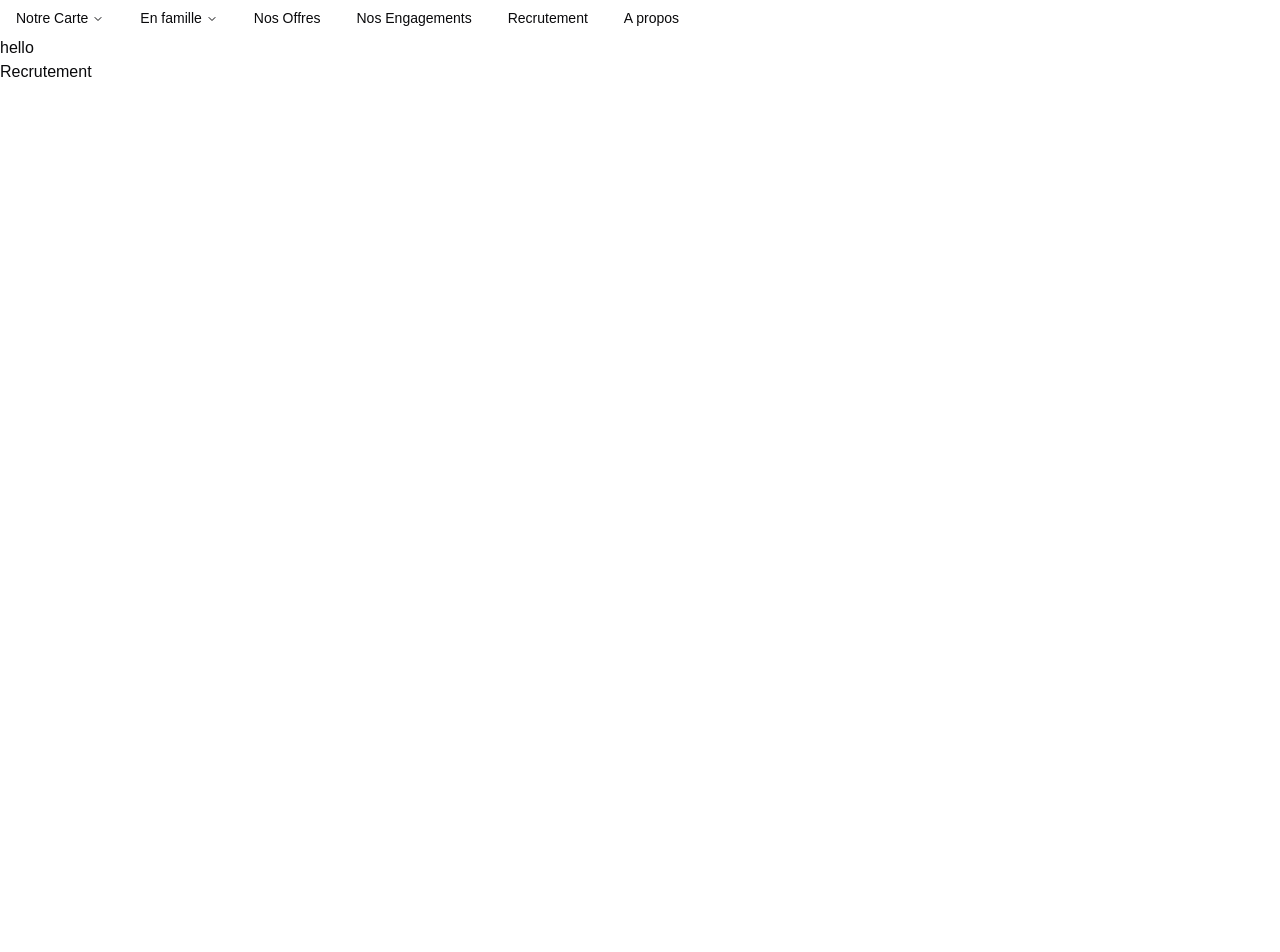
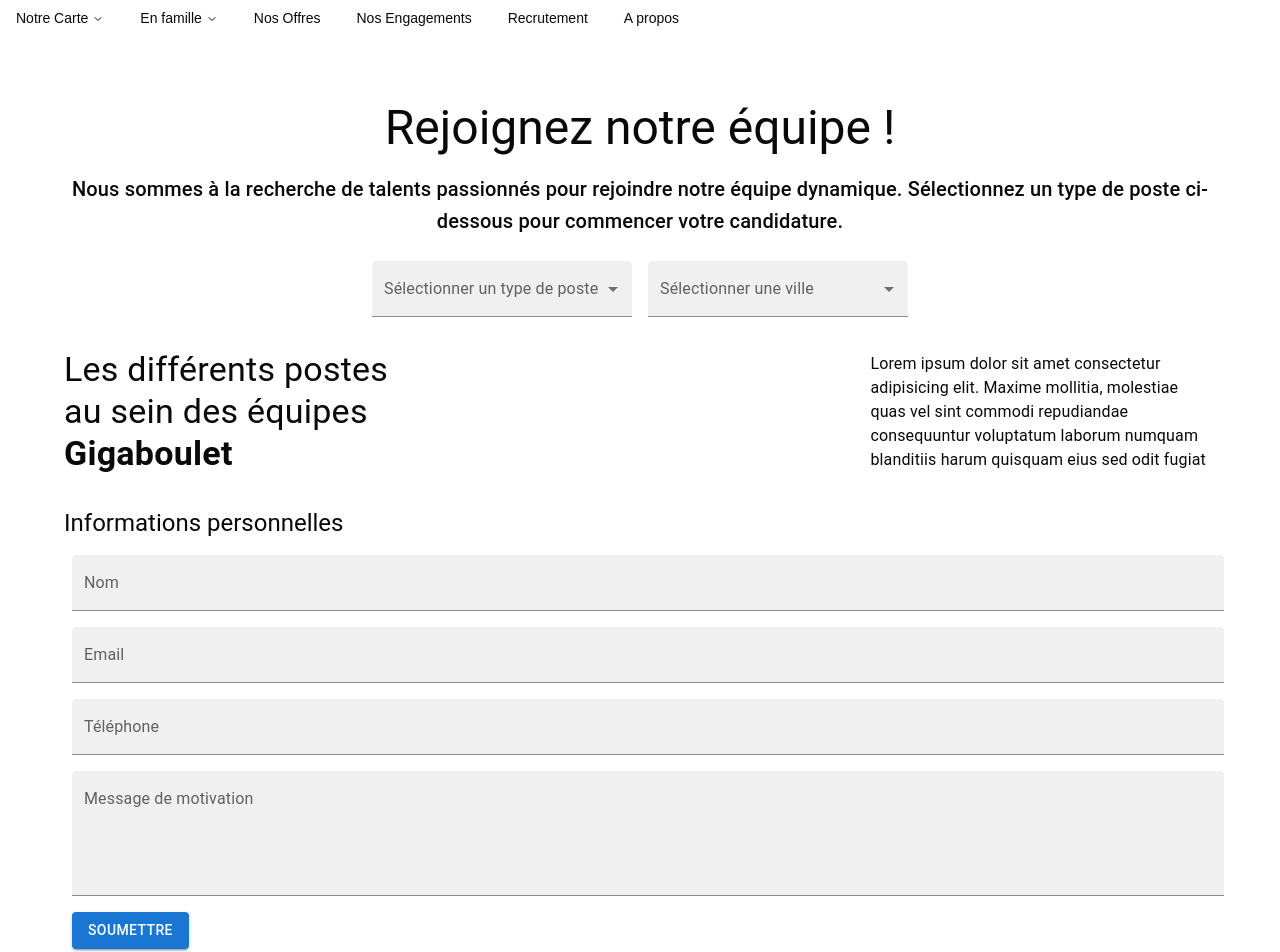
Before and after one commit to BaiAissame/giga-boulet, a Next.js app: page /Recrutement in a window 1280 px wide. Shown: the top 952 px of the page. Before the commit the page ends 800 px from the top, so only its background shows below. Built offline with nearby package versions, Linux system fonts and the light colour scheme.

Commit message:
maj nos offres

```diff
--- a/jsconfig.json
+++ b/jsconfig.json
@@ -1,7 +1,10 @@
 {
   "compilerOptions": {
+    "baseUrl": ".",
     "paths": {
-      "@/*": ["./src/*"]
+      "@/*": [
+        "./src/*"
+      ]
     }
   }
 }
--- a/package.json
+++ b/package.json
@@ -9,6 +9,9 @@
     "lint": "next lint"
   },
   "dependencies": {
+    "@emotion/react": "^11.14.0",
+    "@emotion/styled": "^11.14.0",
+    "@mui/material": "^6.1.10",
     "@neondatabase/serverless": "^0.10.4",
     "@radix-ui/react-menubar": "^1.1.2",
     "@radix-ui/react-navigation-menu": "^1.2.1",
--- a/src/app/Offre/page.js
+++ b/src/app/Offre/page.js
@@ -1,7 +1,90 @@
-import React from 'react'
+"use client";
 
-export default function page() {
+import React, { useState, useEffect } from 'react';
+
+function Countdown() {
+  const [timeLeft, setTimeLeft] = useState('');
+
+  useEffect(() => {
+    const targetDate = new Date('2025-01-15T23:59:59').getTime();
+
+    const interval = setInterval(() => {
+      const now = new Date().getTime();
+      const distance = targetDate - now;
+
+      const days = Math.floor(distance / (1000 * 60 * 60 * 24));
+      const hours = Math.floor((distance % (1000 * 60 * 60 * 24)) / (1000 * 60 * 60));
+      const minutes = Math.floor((distance % (1000 * 60 * 60)) / (1000 * 60));
+      const seconds = Math.floor((distance % (1000 * 60)) / 1000);
+
+      setTimeLeft(`${days}j ${hours}h ${minutes}m ${seconds}s`);
+
+      if (distance < 0) {
+        clearInterval(interval);
+        setTimeLeft('Offre expirée');
+      }
+    }, 1000);
+
+    return () => clearInterval(interval);
+  }, []);
+
   return (
-    <div>Nos offres</div>
-  )
+    <p className="text-red-600 text-lg mt-5">
+      Temps restant pour profiter de l'offre : <strong>{timeLeft}</strong>
+    </p>
+  );
 }
+
+export default function Page() {
+  return (
+    <div className="font-sans p-5">
+
+      {/* Titre */}
+      <h1 className="text-red-600 text-center text-3xl font-bold">
+        Nos Offres du Moment
+      </h1>
+
+      <div className="flex flex-col items-center">
+
+        {/* Description de l'offre */}
+        <p className="text-lg text-center mt-5 leading-relaxed mb-5">
+          Découvrez notre menu spécial à un prix incroyable ! Gigaboulet vous propose un menu complet avec <strong>5 produits savoureux</strong> pour seulement <strong>5 euros</strong>. Ne manquez pas cette offre exclusive !
+        </p>
+
+        {/* Image principale */}
+        <div className="flex justify-center w-3/5 mb-5">
+          <img
+            src="./offres.webp"
+            alt="Offre Gigaboulet - 5 produits = 5 euros"
+            className="w-full rounded-xl max-w-5xl"
+          />
+        </div>
+
+        {/* Liste des produits inclus */}
+        <div className="text-center mb-5">
+          <h2 className="text-2xl font-semibold mb-3">Ce menu inclut :</h2>
+          <ul className="list-disc text-left mx-auto space-y-2 w-fit">
+            <li>Un délicieux burger</li>
+            <li>Une portion de frites croustillantes</li>
+            <li>Une boisson rafraîchissante</li>
+            <li>Une petite glace onctueuse</li>
+            <li>Des onion rings dorés</li>
+          </ul>
+        </div>
+
+        {/* Compte à rebours */}
+        <Countdown />
+
+        {/* Témoignages clients */}
+        <div className="mt-5 bg-gray-100 p-5 rounded-xl w-4/5 text-center">
+          <h2 className="text-red-600 text-2xl font-semibold mb-3">Ce que disent nos clients :</h2>
+          <ul className="list-none space-y-2 p-0">
+            <li>"Un menu parfait pour les petits budgets !" – <strong>Alexandre</strong></li>
+            <li>"J'ai adoré les onion rings, délicieux et croustillants." – <strong>Marie</strong></li>
+            <li>"Le meilleur fast-food en ville, à ce prix c'est imbattable !" – <strong>Lucas</strong></li>
+          </ul>
+        </div>
+      </div>
+    </div>
+  );
+}
--- a/src/app/Recrutement/page.js
+++ b/src/app/Recrutement/page.js
@@ -1,13 +1,147 @@
-import React from 'react'
+'use client'; // Directive pour indiquer qu'il s'agit d'un composant côté client
 
-export default function page() {
+import * as React from 'react';
+import {
+  Container,
+  Typography,
+  Box,
+  FormControl,
+  InputLabel,
+  Select,
+  MenuItem,
+  Button,
+  TextField
+} from '@mui/material';
+import Grid from '@mui/material/Grid2';
+
+export default function RecruitmentPage() {
+  const [age, setAge] = React.useState('');
+
+  const handleChange = (event) => {
+    setAge(event.target.value);
+  };
+
   return (
-    <div>
-      <h1>hello</h1>
-      <div>Recrutement</div>
-
-    </div>
+    <Container maxWidth="lg">
+      <Box sx={{ mt: 8, textAlign: 'center' }}>
+        <Typography variant="h3" gutterBottom>
+          Rejoignez notre équipe !
+        </Typography>
+        <Typography variant="h6" paragraph>
+          Nous sommes à la recherche de talents passionnés pour rejoindre notre équipe dynamique. Sélectionnez un type de poste ci-dessous pour commencer votre candidature.
+        </Typography>
+      </Box>
 
 
-  )
+      <Box sx={{ display: 'flex', justifyContent: 'center' }}>
+        <FormControl variant="filled" sx={{ m: 1, minWidth: 260 }}>
+          <InputLabel id="demo-simple-select-filled-label">Sélectionner un type de poste</InputLabel>
+          <Select
+            labelId="demo-simple-select-filled-label"
+            id="demo-simple-select-filled"
+            color='transparent'
+            value={age}
+            onChange={handleChange}
+          >
+            <MenuItem value="">
+              <em>None</em>
+            </MenuItem>
+            <MenuItem value={10}>Équipier(ère) polyvalent</MenuItem>
+            <MenuItem value={20}>Manager</MenuItem>
+            <MenuItem value={30}>Directeur</MenuItem>
+          </Select>
+        </FormControl>
+        <FormControl variant="filled" sx={{ m: 1, minWidth: 260 }}>
+          <InputLabel id="demo-simple-select-filled-label">Sélectionner une ville</InputLabel>
+          <Select
+            labelId="demo-simple-select-filled-label"
+            id="demo-simple-select-filled"
+            value={age}
+          // onChange={handleChange}
+          >
+            <MenuItem value="">
+              <em>None</em>
+            </MenuItem>
+            <MenuItem value={10}>Équipier(ère) polyvalent</MenuItem>
+            <MenuItem value={20}>Manager</MenuItem>
+            <MenuItem value={30}>Directeur</MenuItem>
+          </Select>
+        </FormControl>
+      </Box><br></br>
+
+
+      <Box>
+        <Grid
+          spacing={10}
+          sx={{
+            display: 'flex',
+            flexDirection: 'row',
+            alignItems: 'center',
+            justifyContent: 'space-between', // Alignement à la fin
+            gap: '15rem',
+          }}
+        >
+          <Box sx={{ width: '30%' }}>
+            <Typography variant="h4">
+              Les différents postes au sein des équipes <strong>Gigaboulet</strong>
+            </Typography>
+          </Box>
+
+          <Box sx={{ width: '30%' }}>
+            <Typography>
+              Lorem ipsum dolor sit amet consectetur adipisicing elit. Maxime mollitia,
+              molestiae quas vel sint commodi repudiandae consequuntur voluptatum laborum
+              numquam blanditiis harum quisquam eius sed odit fugiat
+            </Typography>
+          </Box>
+        </Grid>
+      </Box>
+
+      <Box sx={{ my: 4 }}>
+        <Typography variant="h5" gutterBottom>
+          Informations personnelles
+        </Typography>
+        <form noValidate autoComplete="off">
+          <TextField
+            fullWidth
+            label="Nom"
+            variant="filled"
+            sx={{ m: 1 }}
+          />
+          <TextField
+            fullWidth
+            label="Email"
+            variant="filled"
+            sx={{ m: 1 }}
+          />
+          <TextField
+            fullWidth
+            label="Téléphone"
+            variant="filled"
+            sx={{ m: 1 }}
+          />
+          <TextField
+            fullWidth
+            label="Message de motivation"
+            variant="filled"
+            multiline
+            rows={4}
+            sx={{ m: 1 }}
+          />
+          <Button variant="contained" color="primary" type="submit" sx={{ m: 1 }}>
+            Soumettre
+          </Button>
+        </form>
+      </Box>
+
+      <Box sx={{ textAlign: 'center', my: 4 }}>
+        <Typography variant="h5" gutterBottom>
+          Contacter l'équipe
+        </Typography>
+        <Typography variant="body1">
+          Pour toute question, contactez-nous à <strong>contact@giga-boulet.com</strong>
+        </Typography>
+      </Box>
+    </Container>
+  );
 }
```
Also changed, not shown: public/offres.webp (added), 1 other file (tests, documents, lock files or other folders).
